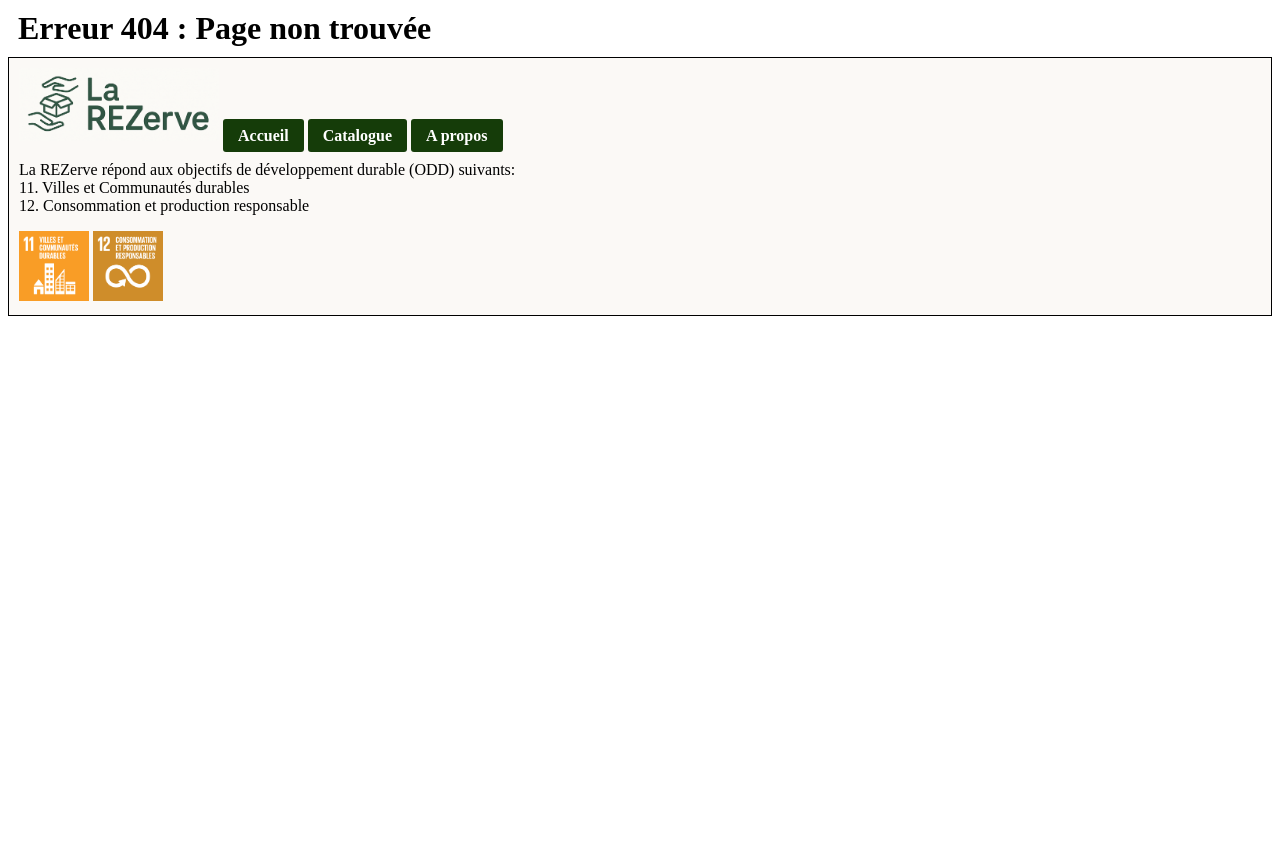
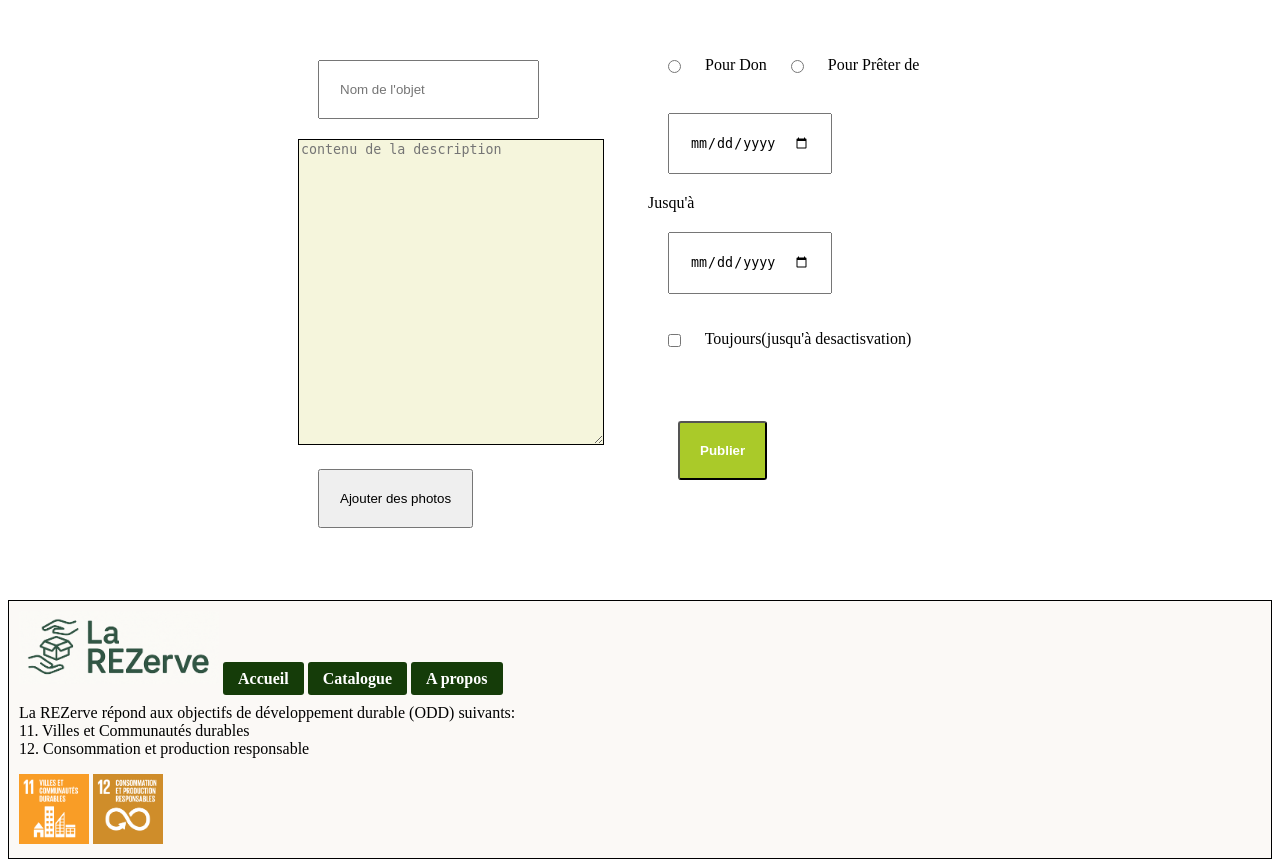
Before and after one commit to n8carrion/projetTWE, a PHP site: page /editionObjet in a window 1280 px wide. Shown: the part 115-982 px from the top of the page. Before the commit the page ends 431 px from the top, so only its background shows below. Run offline with PHP 8.4, Linux system fonts and the light colour scheme.

Commit message:
edtionObjet + style

```diff
--- a/css/style.css
+++ b/css/style.css
@@ -168,3 +168,53 @@ h1,h2 {
 .center {
     text-align:center;
 }
+
+
+#infos {
+    padding:20px;
+    margin:20px;
+    display: block;
+}
+
+/* Style EditionObjet */
+#publication {
+    position:relative ;
+    height:600px;
+}
+
+#publication input {
+    display: block;
+    padding:20px;
+    margin:20px;
+}
+
+#infos {
+    position:absolute;
+    left:250px ;
+}
+#typeService {
+    position:absolute;
+    left:600px ;
+    padding:20px;
+    margin:20px;
+    display: block;
+}
+#BtnPublier {
+    position:absolute ;
+    bottom:100px ;
+    left:650px;
+}
+input[type="radio"], label{
+    display: inline-block!important;
+    vertical-align: middle;
+}
+input[type="checkbox"], label{
+    display: inline-block!important;
+    vertical-align: middle;
+}
+
+textarea {
+    height:300px;
+    width:300px ;
+    resize:vertical ;
+}
--- a/index.php
+++ b/index.php
@@ -82,6 +82,10 @@ $base = rtrim(dirname($_SERVER['SCRIPT_NAME']), '/\\') . '/'; // récupération
 			include("templates/catalogue.php");
 			break;
 
+		case "editionObjet":
+			include("templates/editionObjet.php");
+			break;
+
 		case "login":
 			include("templates/login.php");
 			break;
--- a/templates/editionObjet.php
+++ b/templates/editionObjet.php
@@ -1 +1,28 @@
-editionObjet
+<form id="publication" action="" method="GET">
+<div id="infos">
+<input name="nomObjet" type="text" placeholder="Nom de l'objet">
+<textarea id="description" placeholder="contenu de la description">
+</textarea>
+
+<input type="button" value="Ajouter des photos">
+</div>
+<div id="typeService">
+<label for="don">
+<input id="don" type="radio" name="type">
+ Pour Don
+</label>
+<label for="pret">
+<input id="pret" type="radio" name="type">
+ Pour Prêter
+</label>
+    de
+    <input id="debut" type="date">
+    Jusqu'à
+    <input id="fin" type="date">
+    <label for="toujours">
+    <input id="toujours" type="checkbox" name="type">
+    Toujours(jusqu'à desactisvation)
+    </label>
+</div>
+<input id="BtnPublier" class="btn" type="button" value="Publier">
+</form>
```
